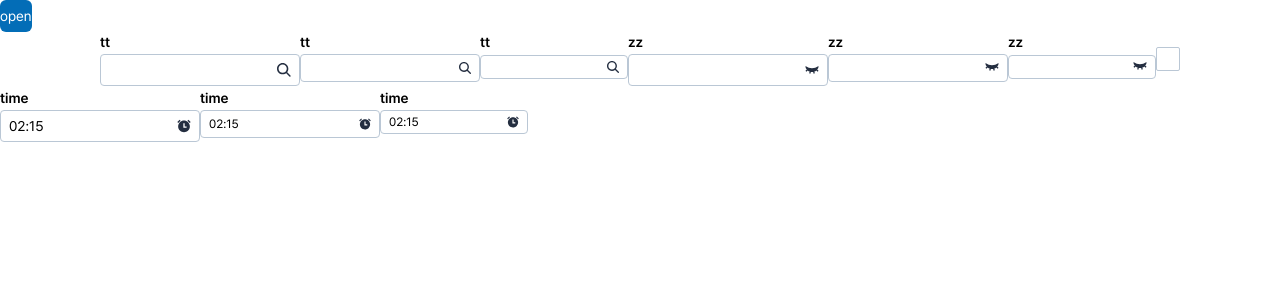
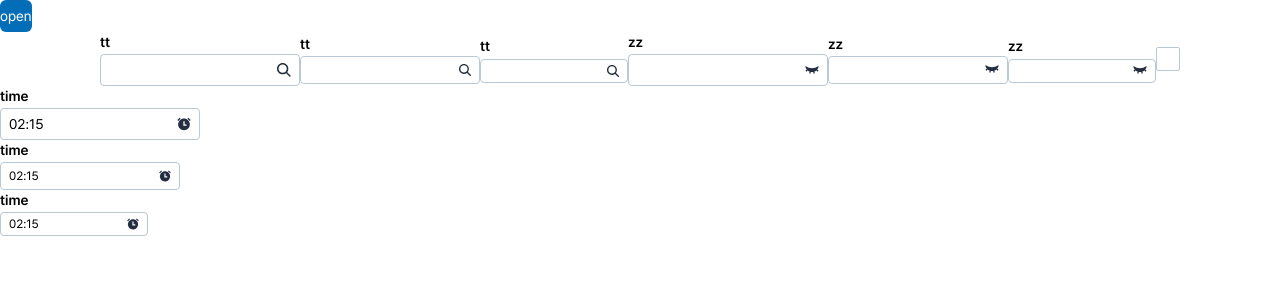
Before and after one commit to Musma/react-libraries, a React (Vite) app in the folder packages/react-component/: page / in a window 1280 px wide. Shown: the top 300 px of the page. Built offline with nearby package versions, Linux system fonts and the light colour scheme.

Commit message:
chore: TextInput, TimePicker 가운데 정렬 조정

```diff
--- a/packages/react-component/src/components/TextInput/TextInput.tsx
+++ b/packages/react-component/src/components/TextInput/TextInput.tsx
@@ -52,7 +52,7 @@ export const TextInput = ({
   }, [type, helperText, size])
 
   return (
-    <div className="inline-flex flex-col items-start">
+    <div className="flex flex-col items-start justify-center">
       <Typography type="subTitle" variant="subTitle2" className="mb-[2px]">
         {label}
       </Typography>
--- a/packages/react-component/src/components/TimePicker/TimePicker.tsx
+++ b/packages/react-component/src/components/TimePicker/TimePicker.tsx
@@ -61,9 +61,9 @@ export const TimePicker = ({ label, size = 'lg', date, onDateChange }: TimePicke
   }, [ref])
 
   return (
-    <div className="relative inline-flex" ref={ref}>
+    <div className="relative flex items-center" ref={ref}>
       {/* TODO: TextInput 완성되면 교체 필요 */}
-      <div className="relative">
+      <div className={classNames('relative')}>
         <TextInput
           label={label}
           size={size}
@@ -89,7 +89,7 @@ export const TimePicker = ({ label, size = 'lg', date, onDateChange }: TimePicke
       {showClock && (
         <div
           className={classNames(
-            'absolute top-[100%] mt-[4px] w-full rounded-md border border-[#BAC7D5] bg-white py-4 px-2',
+            'absolute top-[100%] z-10 mt-[4px] w-full rounded-md border border-[#BAC7D5] bg-white py-4 px-2',
           )}
         >
           <ClockHeader
```
